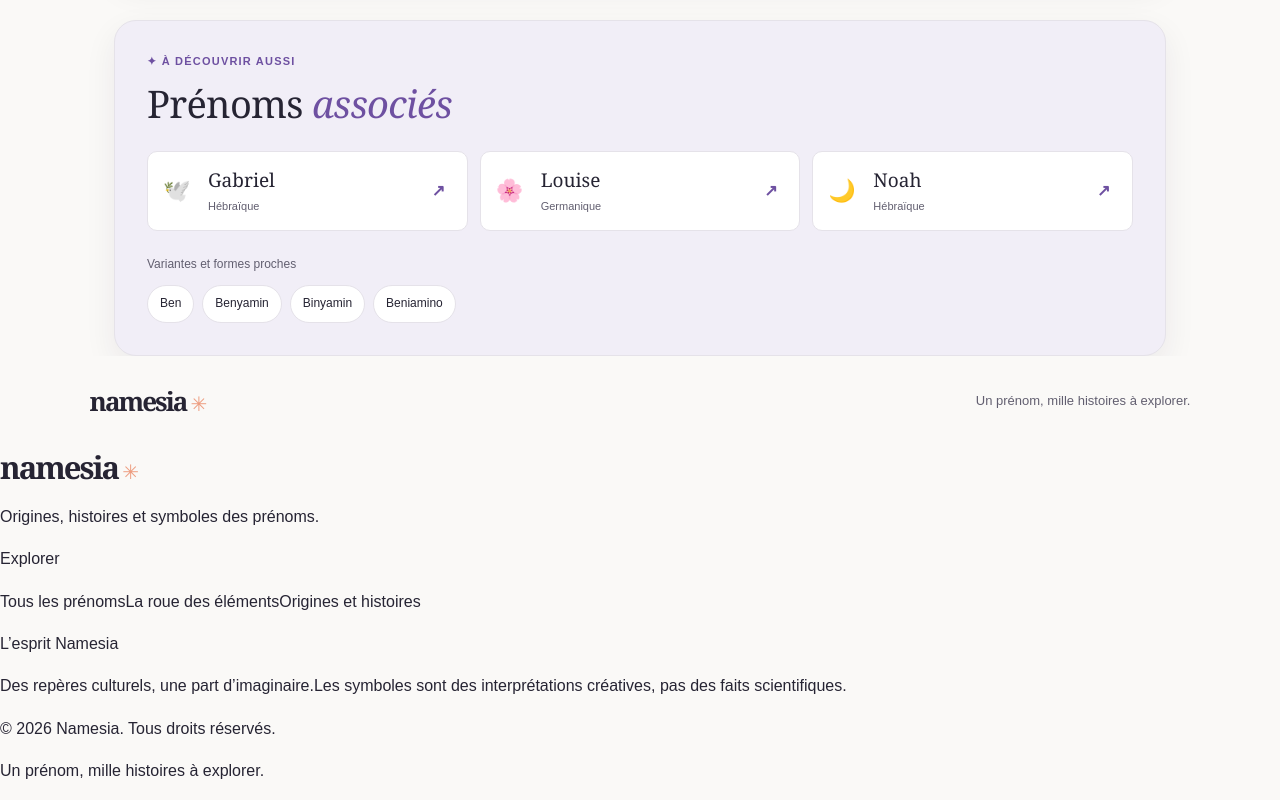
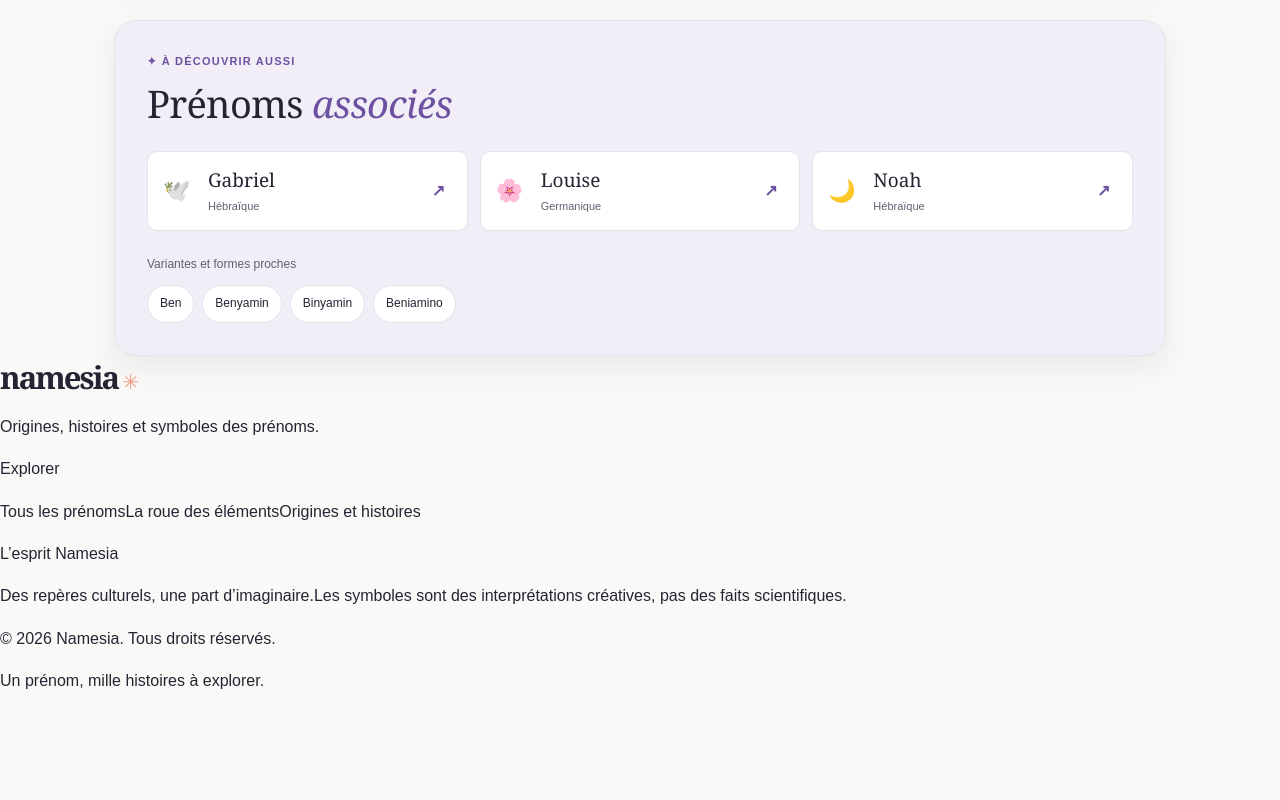
Before and after one commit to Nabouna32/Names, a Next.js app: page /prenoms/benjamin in a window 1280 px wide. Shown: the part 3301-4101 px from the top of the page. After the commit the page ends 4011 px from the top, so only its background shows below. Built offline with nearby package versions, Linux system fonts and the light colour scheme.

Commit message:
refactor: utiliser le footer partagé

```diff
--- a/src/app/prenoms/[slug]/page.tsx
+++ b/src/app/prenoms/[slug]/page.tsx
@@ -193,6 +193,6 @@ export default async function NameProfilePage({ params }: { params: Promise<{ sl
       <section className="profile-section profile-panel related-section"><div className="profile-section-heading"><p className="eyebrow">✦ À DÉCOUVRIR AUSSI</p><h2>Prénoms <em>associés</em></h2></div><div className="related-name-links">{related.map((item) => <Link key={item.slug} href={`/prenoms/${item.slug}`}><span>{item.emoji}</span><strong>{item.name}</strong><small>{item.origin}</small><b>↗</b></Link>)}</div><p className="profile-variants-label">Variantes et formes proches</p><div className="profile-variant-links">{entry.variants.map((variant) => { const target = demoNames.find((item) => item.name.toLocaleLowerCase("fr-FR") === variant.toLocaleLowerCase("fr-FR")); return target ? <Link key={variant} href={`/prenoms/${target.slug}`}>{variant} ↗</Link> : <span key={variant} title="Fiche à créer ultérieurement">{variant}</span>; })}</div></section>
 
     </div>
-    <footer className="footer"><Link className="wordmark" href="/">namesia<span>✳</span></Link><p>Un prénom, mille histoires à explorer.</p></footer>
+
   </main>;
 }
```
